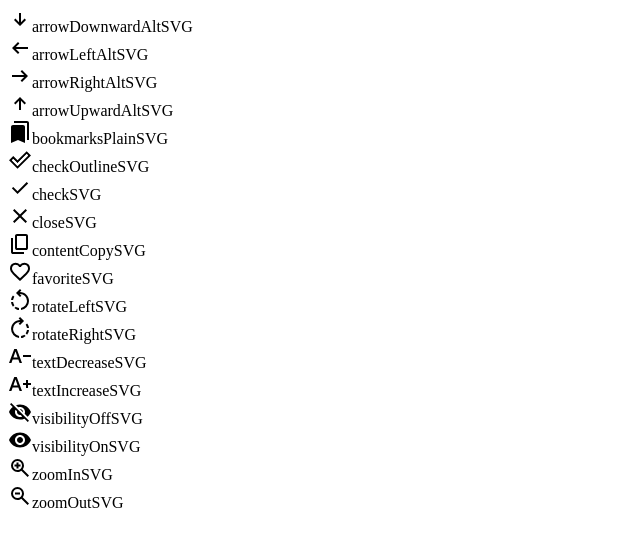
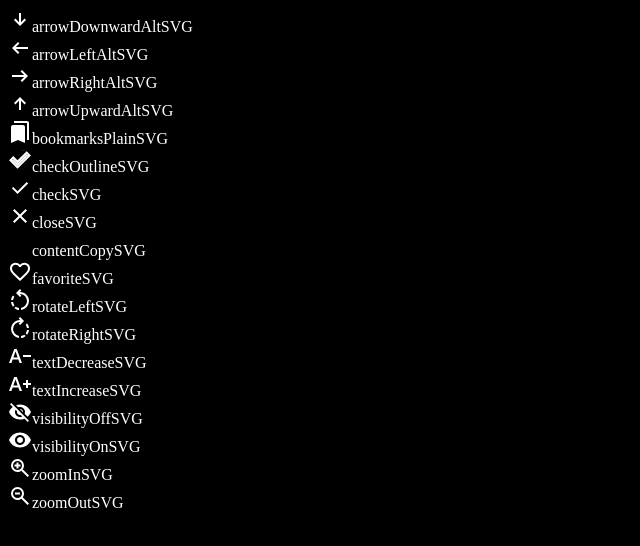
Before and after one commit to baldurstod/harmony-svg, a website: page src/index.html in a window 1280 px wide. Shown: the whole page, without its empty margins (0-640 px from the left). Drawn offline with Linux system fonts and the light colour scheme.

Commit message:
Updated index

```diff
--- a/src/index.html
+++ b/src/index.html
@@ -2,6 +2,12 @@
 <html>
 	<head>
 		<meta charset="utf-8">
+		<style>
+			html{
+				background-color: black;
+				color: white;
+			}
+		</style>
 		<script type="module">
 			import * as moduleSVG from "./index.js";
 			for (const key in moduleSVG) {
```
